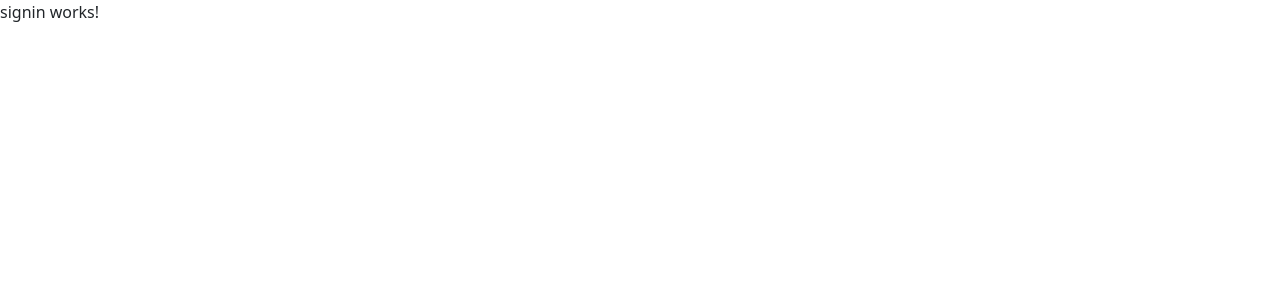
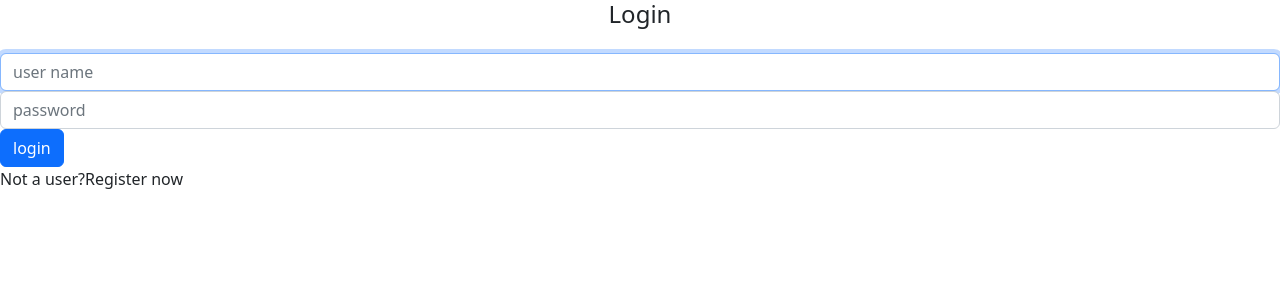
Before and after one commit to IJSilvestre/alurapic, an Angular app: page /home in a window 1280 px wide. Shown: the top 300 px of the page. Built offline with nearby package versions, Linux system fonts and the light colour scheme.

Commit message:
validade form

```diff
--- a/src/app/home/home.module.ts
+++ b/src/app/home/home.module.ts
@@ -3,11 +3,10 @@ import { CommonModule } from '@angular/common';
 import { HomeComponent } from './home.component';
 import { SigninComponent } from './signin/signin.component';
 import { HOmeRoutingModule } from './home-routing.module';
+import { FormsModule, ReactiveFormsModule } from '@angular/forms';
 
 @NgModule({
-  imports: [
-    CommonModule, HOmeRoutingModule
-  ],
-  declarations: [HomeComponent, SigninComponent]
+  imports: [CommonModule, HOmeRoutingModule, ReactiveFormsModule, FormsModule],
+  declarations: [HomeComponent, SigninComponent],
 })
-export class HomeModule { }
+export class HomeModule {}
--- a/src/app/home/signin/signin.component.html
+++ b/src/app/home/signin/signin.component.html
@@ -1,3 +1,29 @@
-<p>
-  signin works!
-</p>
+<h4 class="text-center">Login</h4>
+
+<form [formGroup]="formUser" (ngSubmit)="onSubmit()" class="form mt-4">
+  <div class="form-group">
+    <input
+      name="userName"
+      formControlName="userName"
+      class="form-control"
+      placeholder="user name"
+      autofocus
+      [ngClass]="addCss('userName')"
+    />
+  </div>
+
+  <div class="form-group">
+    <input
+      name="password"
+      formControlName="password"
+      type="password"
+      class="form-control"
+      placeholder="password"
+      [ngClass]="addCss('password')"
+    />
+  </div>
+
+  <button type="submit" class="btn btn-primary btn-block">login</button>
+</form>
+
+<p>Not a user?<a>Register now</a></p>
--- a/src/app/home/signin/signin.component.ts
+++ b/src/app/home/signin/signin.component.ts
@@ -1,15 +1,46 @@
-import { Component, OnInit } from '@angular/core';
+import { Component, OnInit, inject } from '@angular/core';
+import { FormBuilder, FormGroup, Validators } from '@angular/forms';
 
 @Component({
   selector: 'app-signin',
   templateUrl: './signin.component.html',
-  styleUrls: ['./signin.component.css']
+  styleUrls: ['./signin.component.css'],
 })
 export class SigninComponent implements OnInit {
+  formUser = inject(FormBuilder).group({
+    userName: ['', Validators.required],
+    password: ['', Validators.required],
+  });
 
-  constructor() { }
+  constructor() {}
 
-  ngOnInit() {
+  ngOnInit() {}
+
+  onSubmit() {
+    console.log(this.formUser.get('password')?.value);
   }
 
+  fieldValidTouched(field: string) {
+    return (
+      this.formUser.get(field)?.touched && this.formUser.get(field)?.valid
+    );
+  }
+
+  fieldInvalidTouched(field: string) {
+    return (
+      this.formUser.get(field)?.touched && !this.formUser.get(field)?.valid
+    );
+  }
+
+  validateField(field: string) {
+    return {
+      'is-invalid': this.fieldInvalidTouched(field),
+      'is-valid': this.fieldValidTouched(field),
+    };
+  }
+
+  addCss(field: string) {
+    console.log(this.validateField(field));
+    return this.validateField(field);
+  }
 }
```
